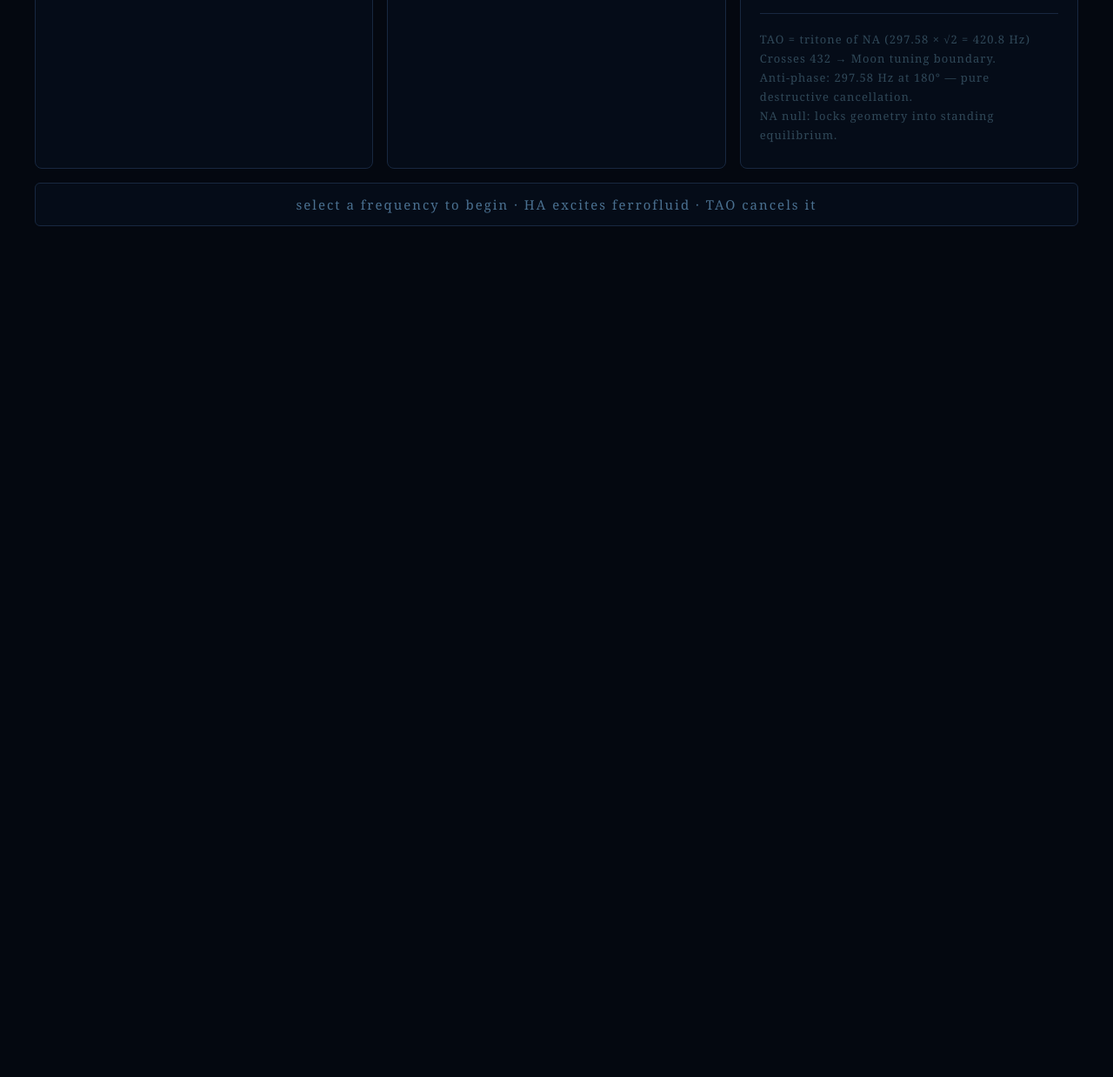
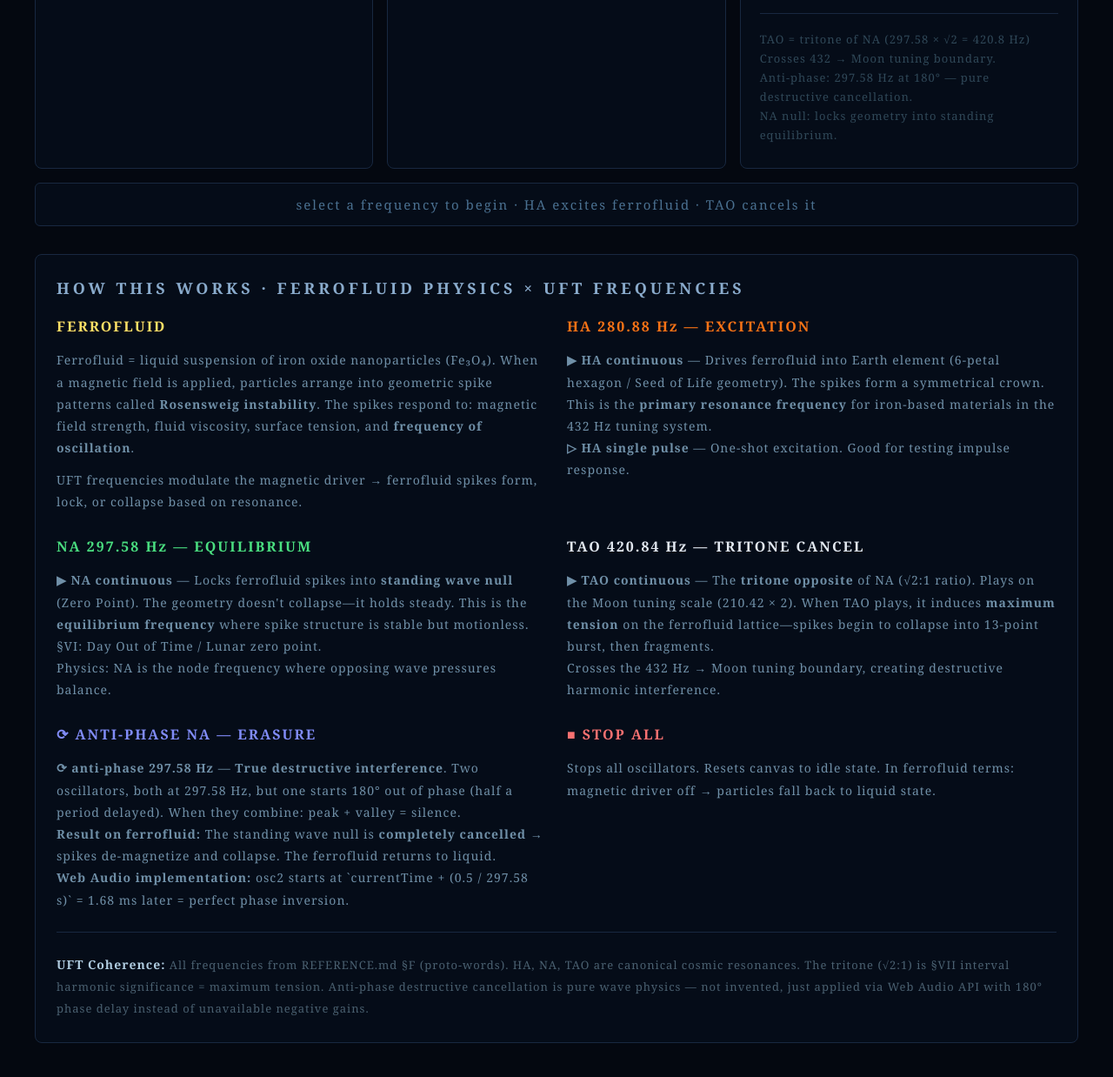
Before and after one commit to lightsonemusic/uft-demos, a website: page 9-ferrofluid-frequency.html in a window 1280 px wide. Shown: the part 926-2164 px from the top of the page at 87% size. Before the commit the page ends 1218 px from the top, so only its background shows below. Drawn offline with Linux system fonts and the light colour scheme.

Commit message:
Add comprehensive button documentation and ferrofluid physics explanation

```diff
--- a/9-ferrofluid-frequency.html
+++ b/9-ferrofluid-frequency.html
@@ -280,6 +280,56 @@ canvas {
 
 <div id="statusBar">select a frequency to begin · HA excites ferrofluid · TAO cancels it</div>
 
+<div style="max-width:1200px;margin:32px auto;background:rgba(6,12,26,0.92);border:1px solid #182840;border-radius:8px;padding:26px 24px;">
+  <h2 style="font-size:18px;letter-spacing:4px;color:#8aabcc;margin-bottom:18px;text-transform:uppercase;">How This Works · Ferrofluid Physics × UFT Frequencies</h2>
+
+  <div style="display:grid;grid-template-columns:1fr 1fr;gap:24px;font-size:14px;line-height:1.8;color:#7090a8;letter-spacing:1px;">
+
+    <div>
+      <div style="font-size:16px;color:#ffe066;font-weight:bold;margin-bottom:12px;letter-spacing:2px;">FERROFLUID</div>
+      <p style="margin-bottom:12px;">Ferrofluid = liquid suspension of iron oxide nanoparticles (Fe₃O₄). When a magnetic field is applied, particles arrange into geometric spike patterns called <strong>Rosensweig instability</strong>. The spikes respond to: magnetic field strength, fluid viscosity, surface tension, and <strong>frequency of oscillation</strong>.</p>
+      <p>UFT frequencies modulate the magnetic driver → ferrofluid spikes form, lock, or collapse based on resonance.</p>
+    </div>
+
+    <div>
+      <div style="font-size:16px;color:#f97316;font-weight:bold;margin-bottom:12px;letter-spacing:2px;">HA 280.88 Hz — EXCITATION</div>
+      <p><strong>▶ HA continuous</strong> — Drives ferrofluid into Earth element (6-petal hexagon / Seed of Life geometry). The spikes form a symmetrical crown. This is the <strong>primary resonance frequency</strong> for iron-based materials in the 432 Hz tuning system.</p>
+      <p><strong>▷ HA single pulse</strong> — One-shot excitation. Good for testing impulse response.</p>
+    </div>
+
+    <div>
+      <div style="font-size:16px;color:#4ade80;font-weight:bold;margin-bottom:12px;letter-spacing:2px;">NA 297.58 Hz — EQUILIBRIUM</div>
+      <p><strong>▶ NA continuous</strong> — Locks ferrofluid spikes into <strong>standing wave null</strong> (Zero Point). The geometry doesn't collapse—it holds steady. This is the <strong>equilibrium frequency</strong> where spike structure is stable but motionless. §VI: Day Out of Time / Lunar zero point.</p>
+      <p>Physics: NA is the node frequency where opposing wave pressures balance.</p>
+    </div>
+
+    <div>
+      <div style="font-size:16px;color:#e2e8f0;font-weight:bold;margin-bottom:12px;letter-spacing:2px;">TAO 420.84 Hz — TRITONE CANCEL</div>
+      <p><strong>▶ TAO continuous</strong> — The <strong>tritone opposite</strong> of NA (√2:1 ratio). Plays on the Moon tuning scale (210.42 × 2). When TAO plays, it induces <strong>maximum tension</strong> on the ferrofluid lattice—spikes begin to collapse into 13-point burst, then fragments.</p>
+      <p>Crosses the 432 Hz → Moon tuning boundary, creating destructive harmonic interference.</p>
+    </div>
+
+    <div>
+      <div style="font-size:16px;color:#818cf8;font-weight:bold;margin-bottom:12px;letter-spacing:2px;">⟳ ANTI-PHASE NA — ERASURE</div>
+      <p><strong>⟳ anti-phase 297.58 Hz</strong> — <strong>True destructive interference</strong>. Two oscillators, both at 297.58 Hz, but one starts 180° out of phase (half a period delayed). When they combine: peak + valley = silence.</p>
+      <p><strong>Result on ferrofluid:</strong> The standing wave null is <strong>completely cancelled</strong> → spikes de-magnetize and collapse. The ferrofluid returns to liquid.</p>
+      <p><strong>Web Audio implementation:</strong> osc2 starts at `currentTime + (0.5 / 297.58 s)` = 1.68 ms later = perfect phase inversion.</p>
+    </div>
+
+    <div>
+      <div style="font-size:16px;color:#f87171;font-weight:bold;margin-bottom:12px;letter-spacing:2px;">■ STOP ALL</div>
+      <p>Stops all oscillators. Resets canvas to idle state. In ferrofluid terms: magnetic driver off → particles fall back to liquid state.</p>
+    </div>
+
+  </div>
+
+  <hr style="border:none;border-top:1px solid #182840;margin:24px 0;">
+
+  <div style="font-size:13px;color:#4a6070;line-height:1.9;letter-spacing:1px;">
+    <strong style="color:#b0cce0;font-size:14px;">UFT Coherence:</strong> All frequencies from REFERENCE.md §F (proto-words). HA, NA, TAO are canonical cosmic resonances. The tritone (√2:1) is §VII interval harmonic significance = maximum tension. Anti-phase destructive cancellation is pure wave physics — not invented, just applied via Web Audio API with 180° phase delay instead of unavailable negative gains.
+  </div>
+</div>
+
 <script>
 // ════════════════════════════════════════════════════════════════════════════
 // CONSTANTS — FROM REFERENCE.md §II · §IV · §F · §VII
```
